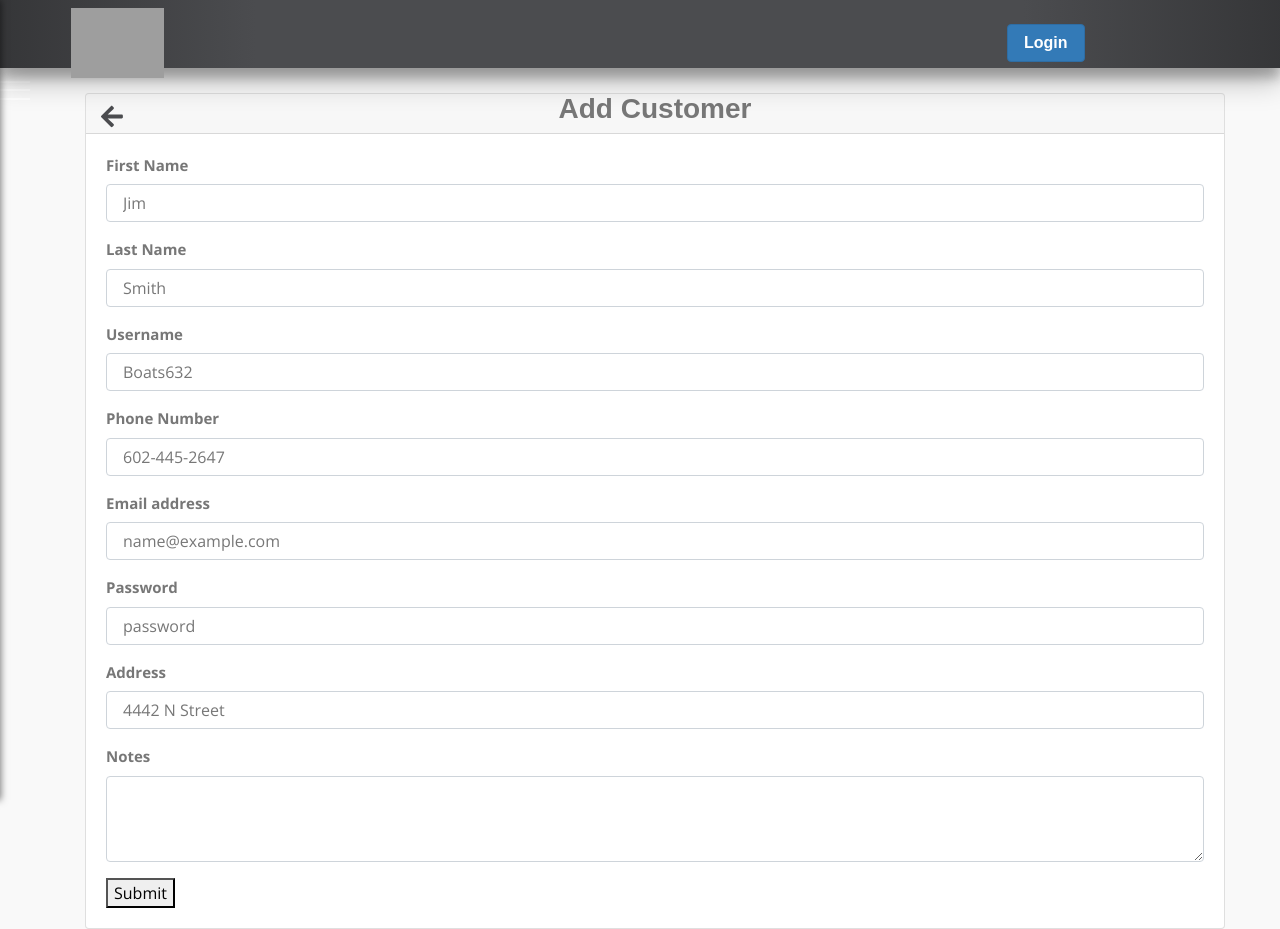
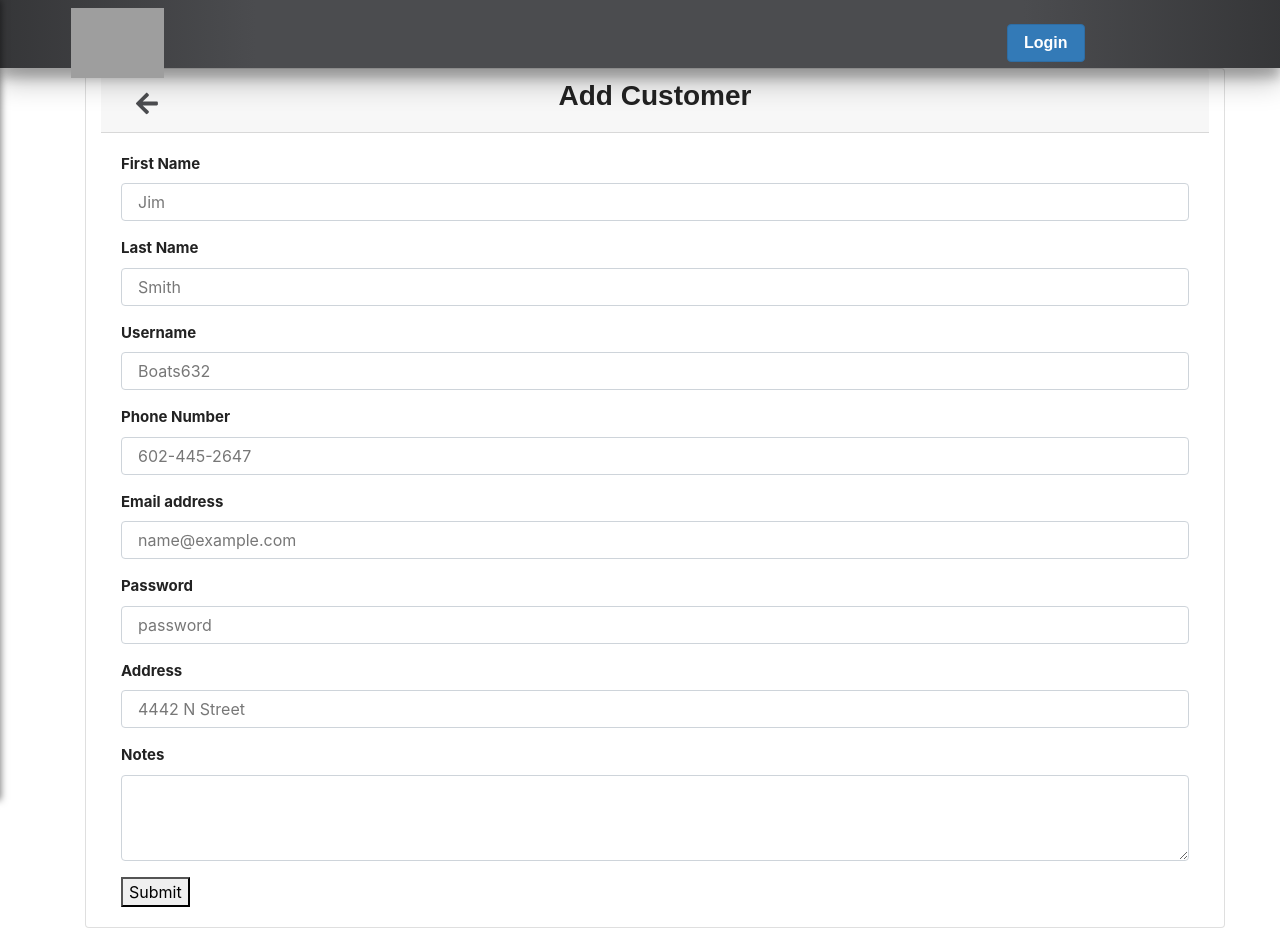
Before and after one commit to Bryceacampbell/valet-app, a React (Create React App) app in the folder client/: page /admin/newUser in a window 1280 px wide. Built offline with nearby package versions, Linux system fonts and the light colour scheme; grey boxes are pictures that could not be loaded; a web font is replaced by a local one; what auth0-js would draw is missing.

Commit message:
fixing styling issues

```diff
--- a/client/src/components/admin/Calendar/style.css
+++ b/client/src/components/admin/Calendar/style.css
@@ -38,16 +38,6 @@
   box-sizing: border-box;
 }
 
-body {
-    font-family: 'Open Sans', 'Helvetica Neue', 'Helvetica', 'Arial', sans-serif;
-    font-size: 1em;
-    font-weight: 300;
-    line-height: 1.5;
-    color: var(--text-color);
-    background: var(--bg-color);
-    position: relative;
-}
-
 header {
   display: block;
   width: 100%;
@@ -77,14 +67,6 @@ main {
 
 /* GRID */
 
-.row {
-  margin: 0;
-  padding: 0;
-  display: flex;
-  flex-direction: row;
-  flex-wrap: wrap;
-  width: 100%;
-}
 
 .row-middle {
   align-items: center;
@@ -115,6 +97,7 @@ main {
 /* Calendar */
 
 .calendar {
+  margin-top: 30px;
   display: block;
   position: relative;
   width: 100%;
--- a/client/src/components/admin/Requests/Requests.js
+++ b/client/src/components/admin/Requests/Requests.js
@@ -25,7 +25,7 @@ class Requests extends Component {
 
     render() {
         return (
-            <div className="container card text-center">
+            <div className="container-fluid card text-center">
 
                 <div className="card-header">
                     <h3>View Requests</h3>
--- a/client/src/components/admin/Requests/style.css
+++ b/client/src/components/admin/Requests/style.css
@@ -5,7 +5,8 @@
 .request {
     margin-bottom: 20px;
 }
-.container {
-    margin-top: 25px;
+.container-fluid{
+    margin-top: 30px;
+    max-width: 80%;
     padding: 0px;
-}
+  }
```
